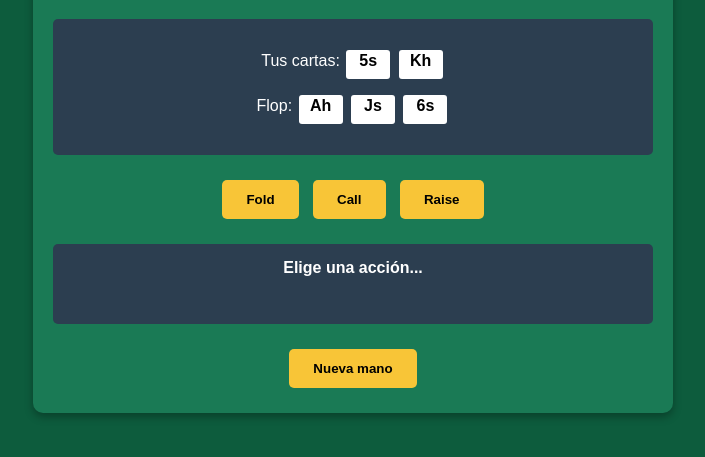
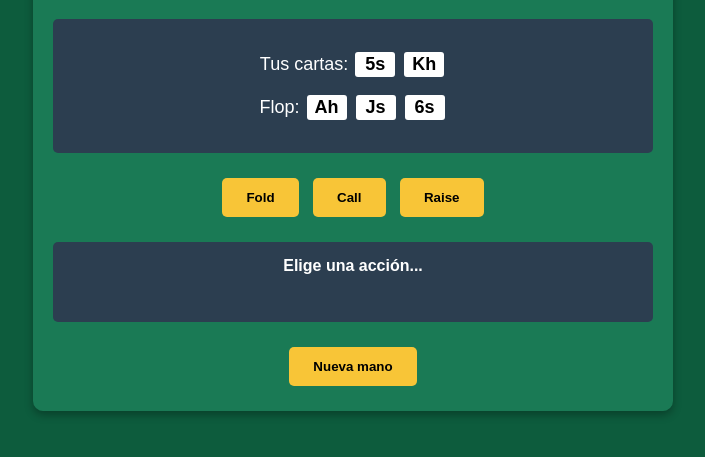
Before and after one commit to mrjuangimenez-gif/poker-practice, a plain HTML site: page index.html in a window 1280 px wide. Shown: the part 99-556 px from the top of the page, without its empty margins (287-992 px from the left). Drawn offline with Linux system fonts and the light colour scheme.

Commit message:
Add files via upload

```diff
--- a/index.html
+++ b/index.html
@@ -13,13 +13,13 @@
     <!-- Tablero de cartas -->
     <div class="hand-info">
       <p>Tus cartas:
-        <span class="card" id="card1">--</span>
-        <span class="card" id="card2">--</span>
+        <span id="card1">--</span>
+        <span id="card2">--</span>
       </p>
       <p>Flop:
-        <span class="card" id="flop1">--</span>
-        <span class="card" id="flop2">--</span>
-        <span class="card" id="flop3">--</span>
+        <span id="flop1">--</span>
+        <span id="flop2">--</span>
+        <span id="flop3">--</span>
       </p>
     </div>
 
--- a/style.css
+++ b/style.css
@@ -26,19 +26,18 @@ h1 {
   padding: 15px;
   border-radius: 5px;
   margin: 20px 0;
+  font-size: 18px;
 }
 
-.card {
+.hand-info span {
   display: inline-block;
-  width: 40px;
-  height: 25px;
   background: white;
   border-radius: 3px;
   color: black;
   font-weight: bold;
   margin: 0 2px;
-  padding: 2px;
-  text-align: center;
+  padding: 2px 5px;
+  min-width: 30px;
 }
 
 .actions {
```
